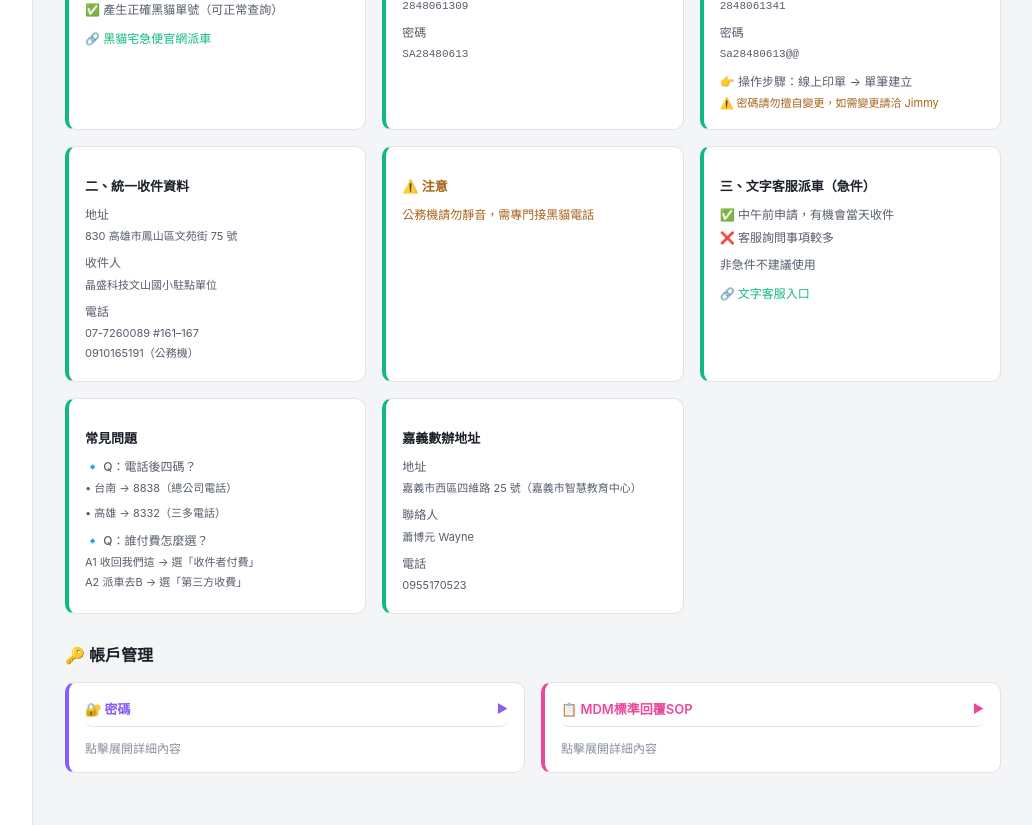
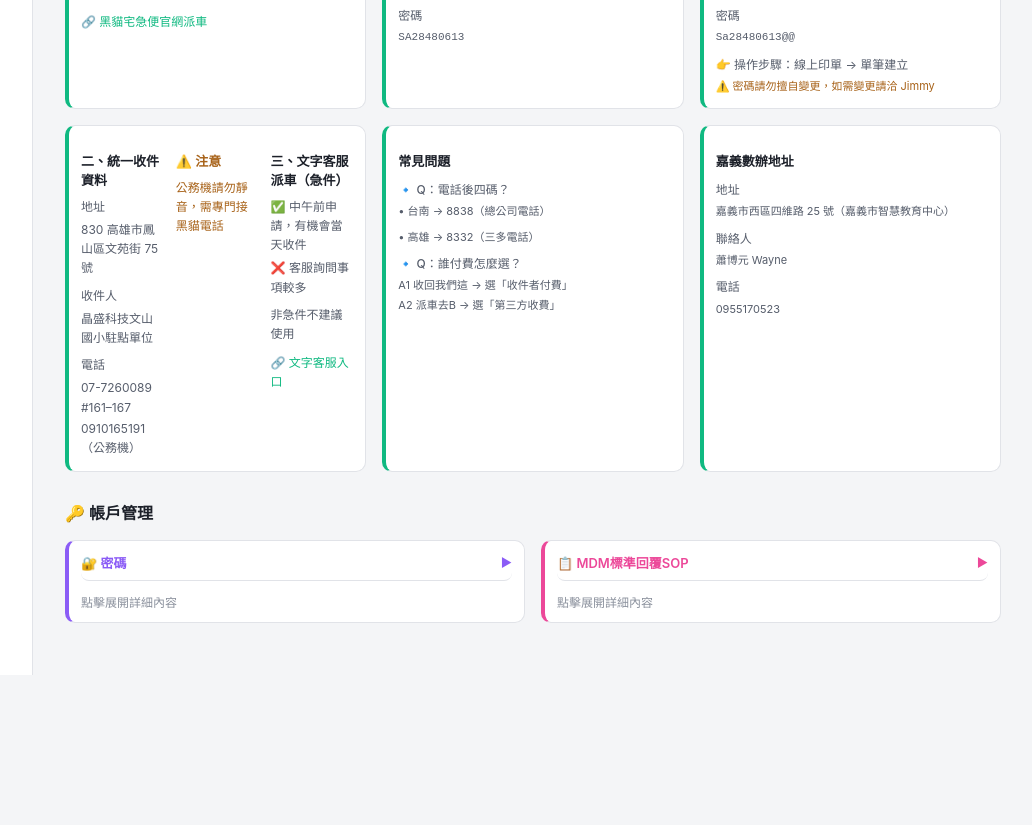
Before and after one commit to Iris1706/school-hub, a Next.js app: page /training in a window 1280 px wide. Shown: the part 940-1765 px from the top of the page, without its empty margins (157-1189 px from the left). After the commit the page ends 1615 px from the top, so only its background shows below. Built offline with nearby package versions, Linux system fonts and the light colour scheme.

Commit message:
update: consolidate training cards and adjust sizing

```diff
--- a/app/training/page.js
+++ b/app/training/page.js
@@ -19,11 +19,11 @@ export default function TrainingPage() {
     border: '1px solid var(--border)',
     borderLeft: `4px solid ${borderColor}`,
     borderRadius: 'var(--radius)',
-    padding: '16px',
+    padding: '12px',
   });
 
   const contentStyle = {
-    fontSize: 13,
+    fontSize: 14,
     lineHeight: 1.6,
     color: 'var(--text-secondary)',
   };
@@ -38,7 +38,7 @@ export default function TrainingPage() {
       {/* 打卡及請假規範區塊 */}
       <div style={{ marginBottom: 28 }}>
         <h2 style={{ fontSize: 16, fontWeight: 600, marginBottom: 16, color: '#3b82f6' }}>📅 打卡及請假規範</h2>
-        <div style={{ display: 'grid', gridTemplateColumns: 'repeat(auto-fit, minmax(300px, 1fr))', gap: 16 }}>
+        <div style={{ display: 'grid', gridTemplateColumns: 'repeat(auto-fit, minmax(250px, 1fr))', gap: 16 }}>
           {/* 項目 1 */}
           <div style={itemCardStyle('#3b82f6')}>
             <h3 style={{ fontSize: 13, fontWeight: 600, marginBottom: 10, color: 'var(--text-primary)' }}>一、正常上下班（無外出）</h3>
@@ -104,7 +104,7 @@ export default function TrainingPage() {
       {/* 外出規定區塊 */}
       <div style={{ marginBottom: 28 }}>
         <h2 style={{ fontSize: 16, fontWeight: 600, marginBottom: 16, color: '#f59e0b' }}>🚗 外出規定</h2>
-        <div style={{ display: 'grid', gridTemplateColumns: 'repeat(auto-fit, minmax(300px, 1fr))', gap: 16 }}>
+        <div style={{ display: 'grid', gridTemplateColumns: 'repeat(auto-fit, minmax(250px, 1fr))', gap: 16 }}>
           {/* 項目 1 */}
           <div style={itemCardStyle('#f59e0b')}>
             <h3 style={{ fontSize: 13, fontWeight: 600, marginBottom: 10, color: 'var(--text-primary)' }}>一般外出任務</h3>
@@ -144,7 +144,7 @@ export default function TrainingPage() {
       {/* 黑貓派車規定區塊 */}
       <div style={{ marginBottom: 28 }}>
         <h2 style={{ fontSize: 16, fontWeight: 600, marginBottom: 16, color: '#10b981' }}>📦 黑貓派車規定</h2>
-        <div style={{ display: 'grid', gridTemplateColumns: 'repeat(auto-fit, minmax(300px, 1fr))', gap: 16 }}>
+        <div style={{ display: 'grid', gridTemplateColumns: 'repeat(auto-fit, minmax(250px, 1fr))', gap: 16 }}>
           {/* 項目 1 - 官網派車 */}
           <div style={itemCardStyle('#10b981')}>
             <h3 style={{ fontSize: 13, fontWeight: 600, marginBottom: 10, color: 'var(--text-primary)' }}>一、官網派車（優先使用）</h3>
@@ -181,38 +181,43 @@ export default function TrainingPage() {
             </div>
           </div>
 
-          {/* 項目 4 - 統一收件資料 */}
+          {/* 項目 4-6 - 統一收件資料、注意、文字客服派車（合併為一卡） */}
           <div style={itemCardStyle('#10b981')}>
-            <h3 style={{ fontSize: 13, fontWeight: 600, marginBottom: 10, color: 'var(--text-primary)' }}>二、統一收件資料</h3>
-            <div style={contentStyle}>
+            <div style={{ display: 'grid', gridTemplateColumns: 'repeat(3, 1fr)', gap: 12 }}>
+              {/* 左列 - 統一收件資料 */}
+              <div>
+                <h3 style={{ fontSize: 13, fontWeight: 600, marginBottom: 8, color: 'var(--text-primary)' }}>二、統一收件資料</h3>
+                <div style={{ fontSize: 13, lineHeight: 1.6, color: 'var(--text-secondary)' }}>
                   <p style={{ margin: '4px 0', fontWeight: 500, fontSize: 12 }}>地址</p>
-              <p style={{ margin: '2px 0 8px 0', fontSize: 11 }}>830 高雄市鳳山區文苑街 75 號</p>
+                  <p style={{ margin: '2px 0 8px 0', fontSize: 12 }}>830 高雄市鳳山區文苑街 75 號</p>
                   <p style={{ margin: '4px 0', fontWeight: 500, fontSize: 12 }}>收件人</p>
-              <p style={{ margin: '2px 0 8px 0', fontSize: 11 }}>晶盛科技文山國小駐點單位</p>
+                  <p style={{ margin: '2px 0 8px 0', fontSize: 12 }}>晶盛科技文山國小駐點單位</p>
                   <p style={{ margin: '4px 0', fontWeight: 500, fontSize: 12 }}>電話</p>
-              <p style={{ margin: '2px 0 2px 0', fontSize: 11 }}>07-7260089 #161–167</p>
-              <p style={{ margin: '2px 0', fontSize: 11 }}>0910165191（公務機）</p>
+                  <p style={{ margin: '2px 0 2px 0', fontSize: 12 }}>07-7260089 #161–167</p>
+                  <p style={{ margin: '2px 0', fontSize: 12 }}>0910165191（公務機）</p>
                 </div>
               </div>
 
-          {/* 項目 5 - 注意 */}
-          <div style={itemCardStyle('#10b981')}>
-            <h3 style={{ fontSize: 13, fontWeight: 600, marginBottom: 10, color: '#a8631a' }}>⚠️ 注意</h3>
-            <div style={contentStyle}>
+              {/* 中列 - 注意 */}
+              <div>
+                <h3 style={{ fontSize: 13, fontWeight: 600, marginBottom: 8, color: '#a8631a' }}>⚠️ 注意</h3>
+                <div style={{ fontSize: 14, lineHeight: 1.6, color: 'var(--text-secondary)' }}>
                   <p style={{ margin: '0', fontSize: 12, color: '#a8631a' }}>公務機請勿靜音，需專門接黑貓電話</p>
                 </div>
               </div>
 
-          {/* 項目 6 - 文字客服派車 */}
-          <div style={itemCardStyle('#10b981')}>
-            <h3 style={{ fontSize: 13, fontWeight: 600, marginBottom: 10, color: 'var(--text-primary)' }}>三、文字客服派車（急件）</h3>
-            <div style={contentStyle}>
+              {/* 右列 - 文字客服派車 */}
+              <div>
+                <h3 style={{ fontSize: 13, fontWeight: 600, marginBottom: 8, color: 'var(--text-primary)' }}>三、文字客服派車（急件）</h3>
+                <div style={{ fontSize: 14, lineHeight: 1.6, color: 'var(--text-secondary)' }}>
                   <p style={{ margin: '4px 0', fontSize: 12 }}>✅ 中午前申請，有機會當天收件</p>
                   <p style={{ margin: '4px 0', fontSize: 12 }}>❌ 客服詢問事項較多</p>
                   <p style={{ margin: '8px 0 0 0', fontSize: 12 }}>非急件不建議使用</p>
                   <p style={{ margin: '10px 0 0 0', fontSize: 12 }}>
                     <a href="https://neko.t-cat.com.tw/webchat/index.html" target="_blank" rel="noopener noreferrer" style={{ color: '#10b981', textDecoration: 'none', fontWeight: 500 }}>🔗 文字客服入口</a>
                   </p>
+                </div>
+              </div>
             </div>
           </div>
 
@@ -248,7 +253,7 @@ export default function TrainingPage() {
       <div style={{ marginBottom: 24 }}>
         <h2 style={{ fontSize: 16, fontWeight: 600, marginBottom: 16, color: 'var(--text-primary)' }}>🔑 帳戶管理</h2>
 
-        <div style={{ display: 'grid', gridTemplateColumns: 'repeat(auto-fit, minmax(300px, 1fr))', gap: 16 }}>
+        <div style={{ display: 'grid', gridTemplateColumns: 'repeat(auto-fit, minmax(250px, 1fr))', gap: 16 }}>
           {/* 密碼 - 可折疊 */}
           <div
             style={{
@@ -256,7 +261,7 @@ export default function TrainingPage() {
               border: '1px solid var(--border)',
               borderLeft: '4px solid #8b5cf6',
               borderRadius: 'var(--radius)',
-              padding: '16px',
+              padding: '12px',
             }}
           >
             <button
@@ -299,7 +304,7 @@ export default function TrainingPage() {
               border: '1px solid var(--border)',
               borderLeft: '4px solid #ec4899',
               borderRadius: 'var(--radius)',
-              padding: '16px',
+              padding: '12px',
             }}
           >
             <button
```
Lines whose indentation alone changed are shown as unchanged.
